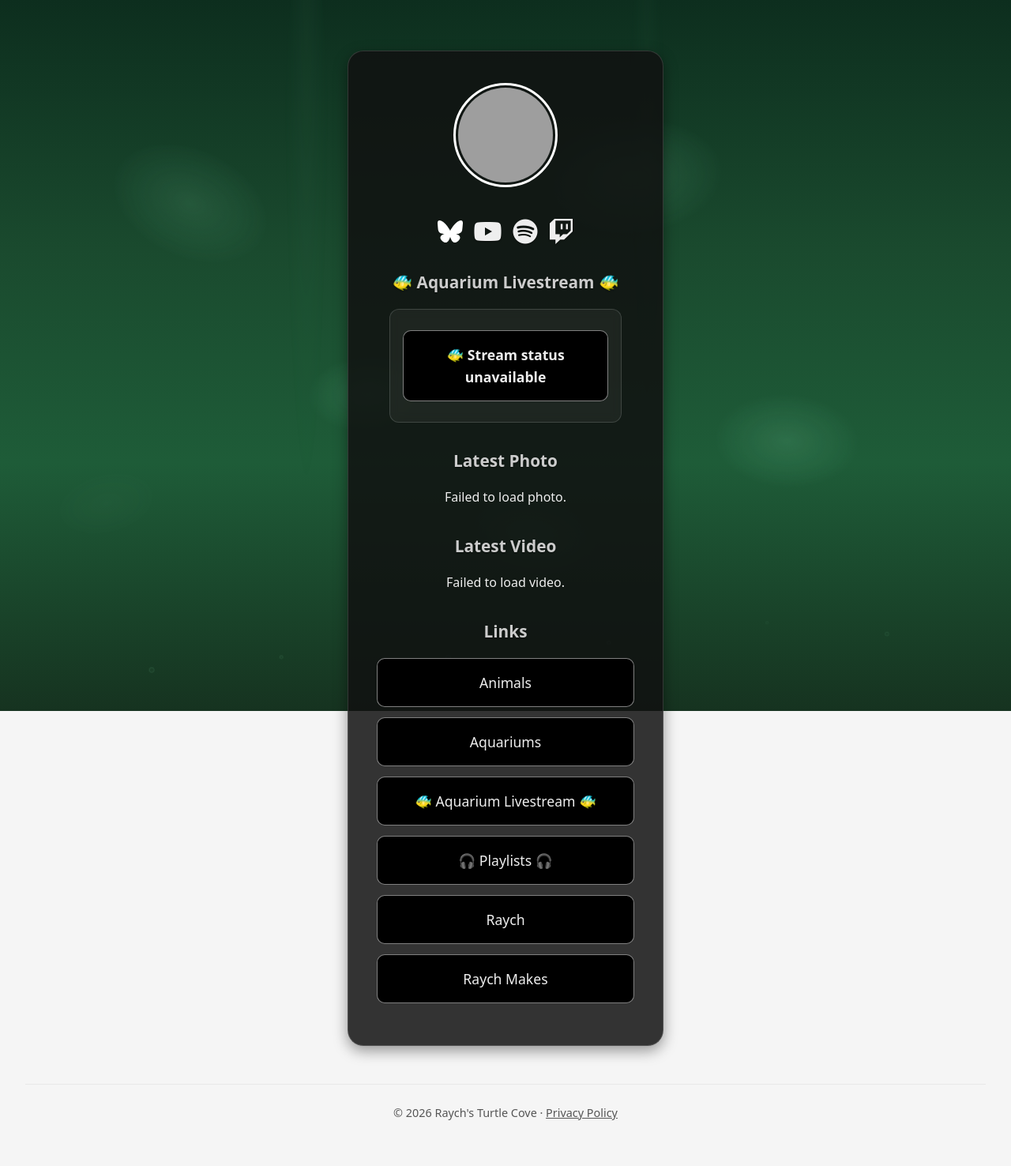
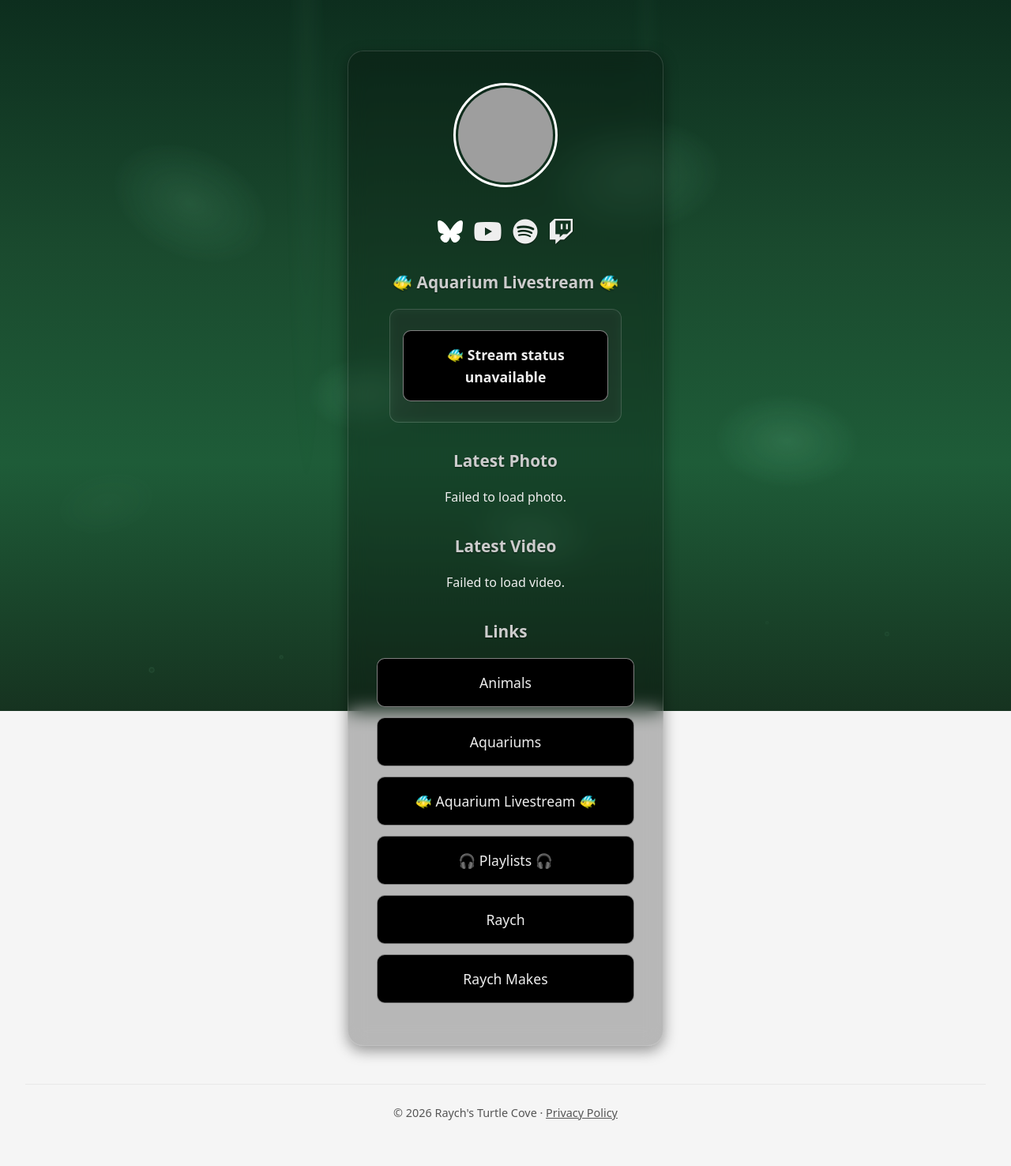
Before and after one commit to rachelsprague/turtles.raych.com, a Jekyll site: the page built from index.md, in a window 1280 px wide. Shown: the whole page at 79% size. Built offline with Jekyll 4.4.1, drawn with Linux system fonts in a browser that asks for light colours; grey boxes are pictures that could not be loaded.

Commit message:
clear landing container

```diff
--- a/assets/css/layout.css
+++ b/assets/css/layout.css
@@ -99,7 +99,9 @@ footer a:hover {
 .landing-container {
   position: relative;
   z-index: 1;
-  background: rgba(17, 17, 17, 0.85);
+  background: rgba(0, 0, 0, 0.25);
+  backdrop-filter: blur(12px);
+  -webkit-backdrop-filter: blur(12px);
   color: #eee;
   border-radius: 20px;
   padding: 2.5rem 2rem;
```
